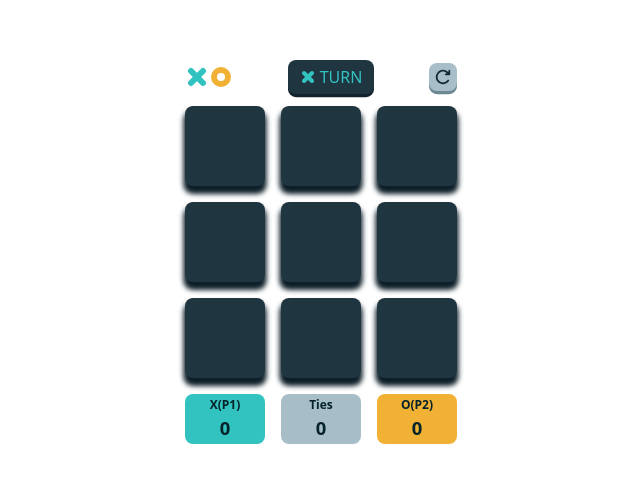
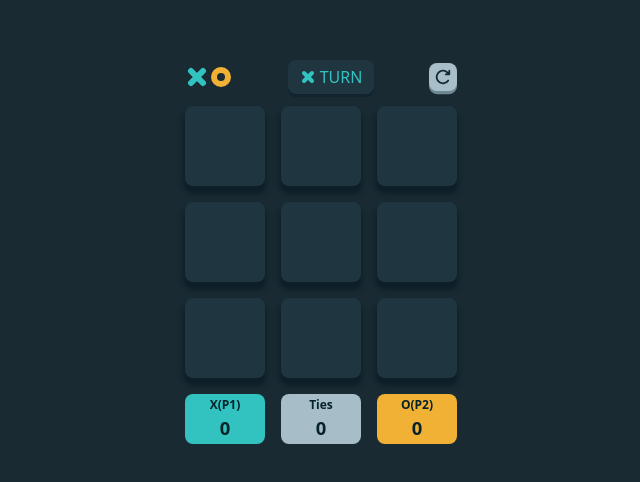
Before and after one commit to zololade/tic_tac_toe, a website built with Vite: page index.html in a window 1280 px wide. Shown: the part 148-630 px from the top of the page, without its empty margins (319-959 px from the left). Built offline with nearby package versions, Linux system fonts and the light colour scheme.

Commit message:
fix:remove unuse style

```diff
--- a/src/css/style.css
+++ b/src/css/style.css
@@ -3,7 +3,7 @@
  line-height: 1.5;
  font-weight: 400;
 
- color-scheme: light dark;
+ /*color-scheme: light dark;*/
  color: rgba(255, 255, 255, 0.87);
  background-color: #192a32;
 
@@ -60,7 +60,7 @@ button:focus,
 button:focus-visible {
  outline: 4px auto -webkit-focus-ring-color;
 }
-
+/*
 @media (prefers-color-scheme: light) {
  :root {
   color: #213547;
@@ -72,7 +72,7 @@ button:focus-visible {
  button {
   background-color: #f9f9f9;
  }
-}
+}*/
 .x-color {
  color: #32c3c0;
 }
```
